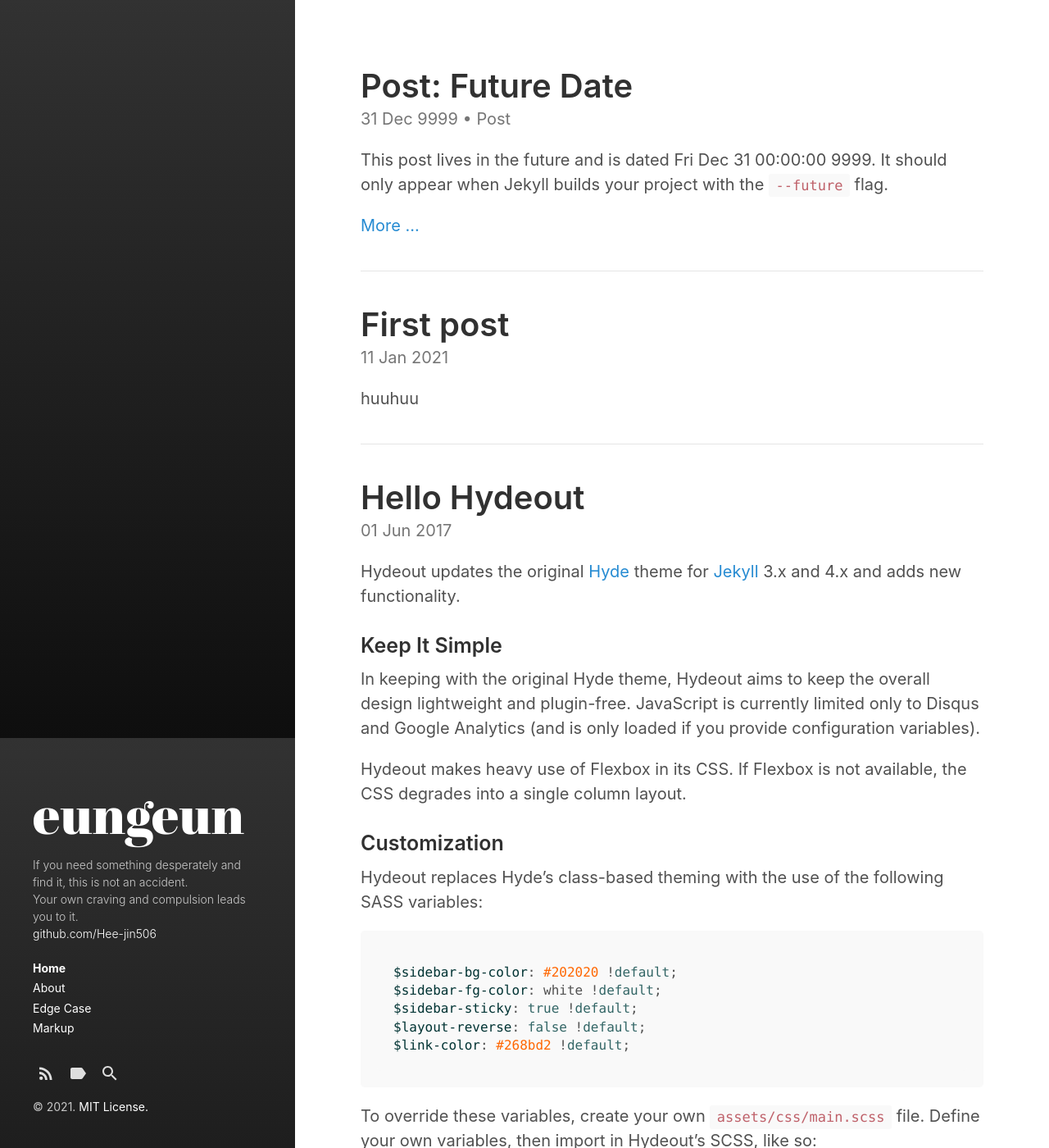
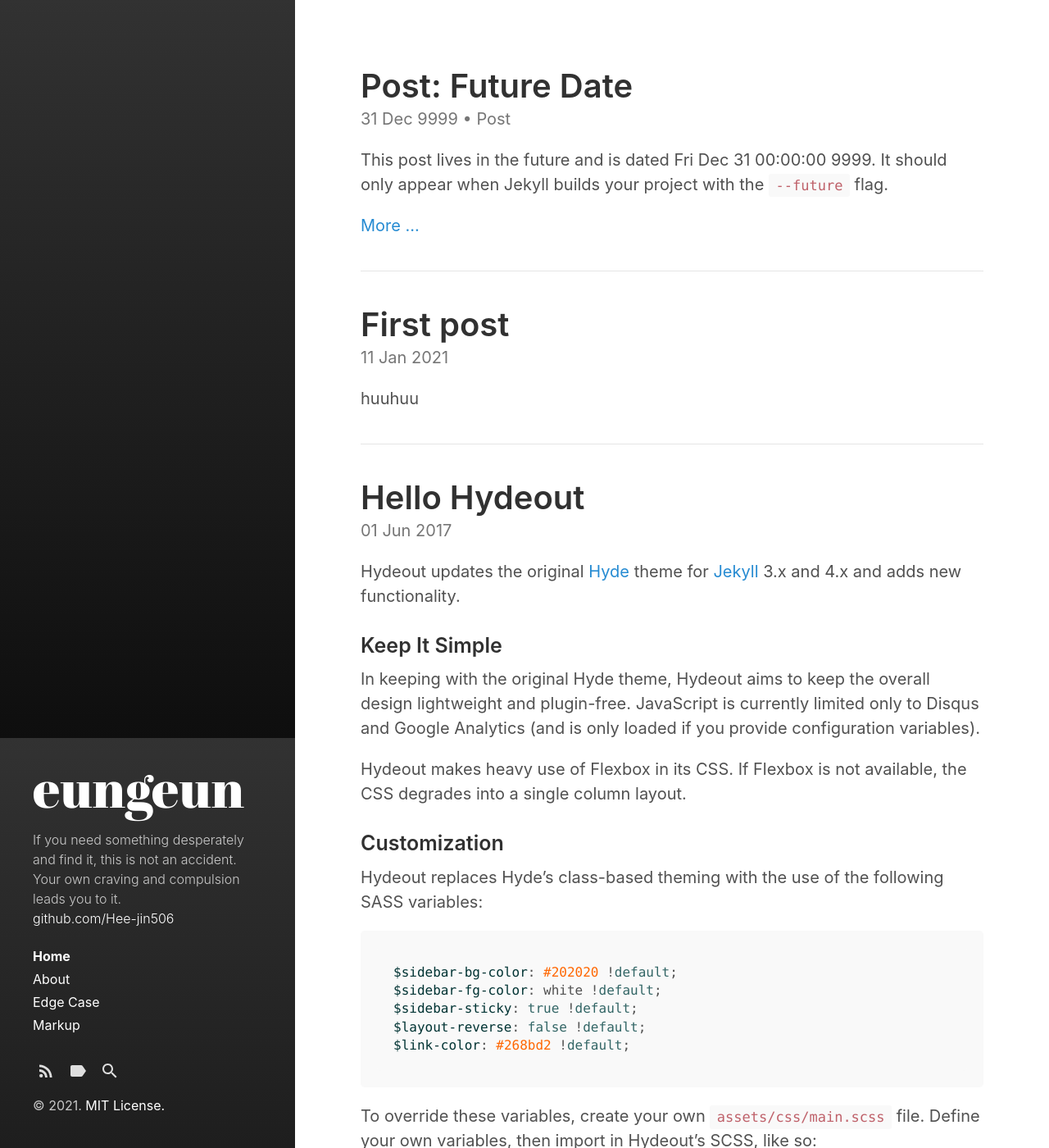
Before and after one commit to Hee-jin506/Hee-jin506.github.io, a Jekyll site: the page built from index.html, in a window 1280 px wide and 1400 px high. Shown: the whole window at 82% size. Built offline with Jekyll 4.4.1, drawn with Linux system fonts in a browser that asks for light colours; the list of posts is cut into pages by our own code.

Commit message:
adjust font-size

```diff
--- a/_sass/hydeout/_layout.scss
+++ b/_sass/hydeout/_layout.scss
@@ -75,7 +75,7 @@ body {
   header ~ *,
   header ~ nav,
   p.lead {
-    font-size: 70%;
+    font-size: 80%;
     display: none;
   }
 }
```
